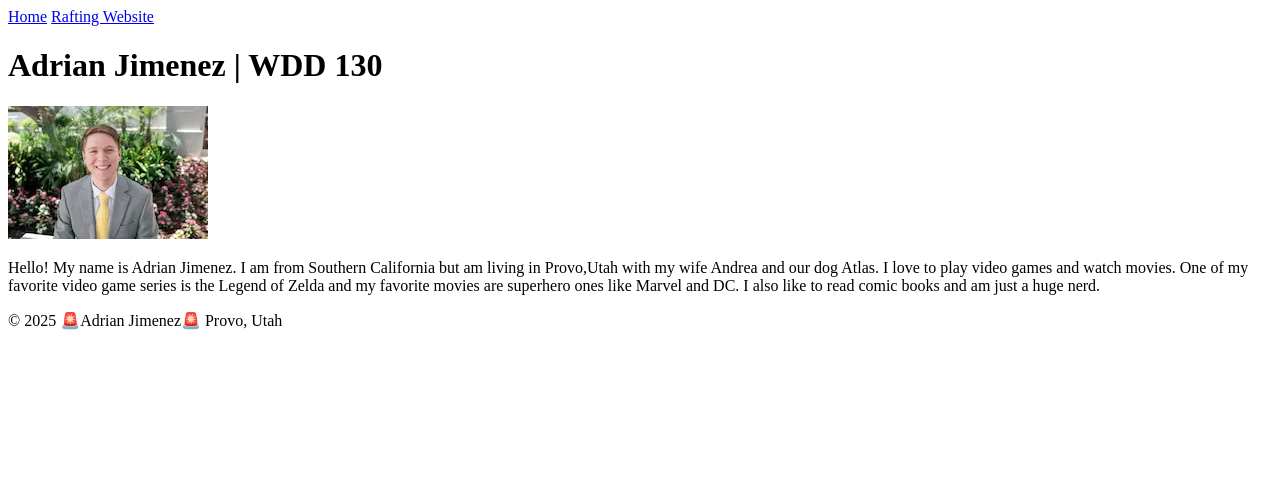
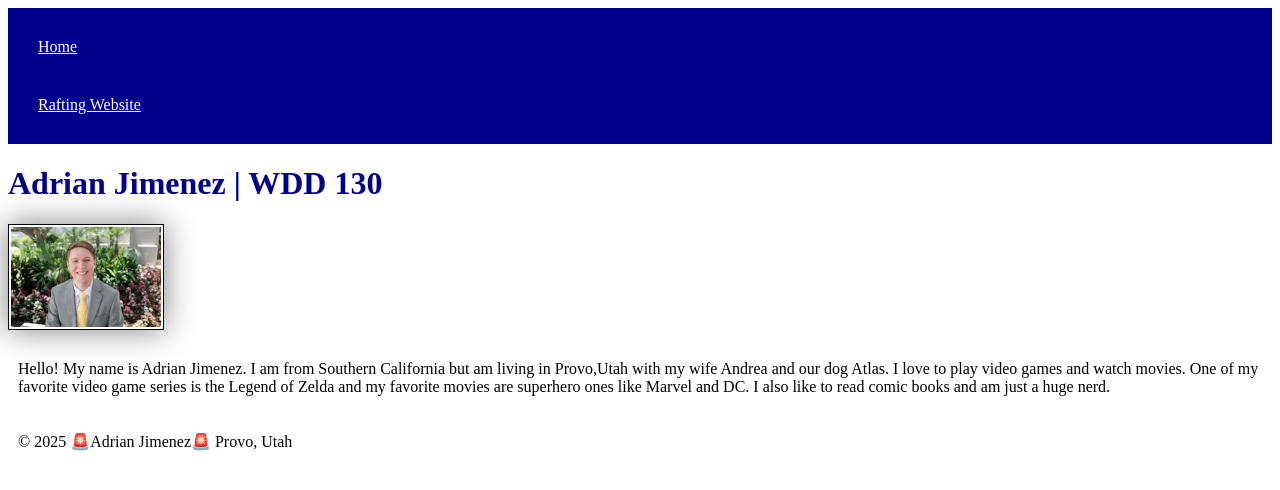
Before and after one commit to adrianj1756/wdd130, a plain HTML site: page index.html in a window 1280 px wide. Drawn offline with Linux system fonts and the light colour scheme.

Commit message:
css styles

```diff
--- a/index.html
+++ b/index.html
@@ -5,6 +5,7 @@
     <meta charset="UTF-8">
     <meta name="viewport" content="width=device-width, initial-scale=1.0">
     <title>Adrian Jimenez | WDD 130</title>
+    <link rel="stylesheet" href="styles/styles.css">
 </head>
 
 <body>
--- /dev/null
+++ b/styles/styles.css
@@ -0,0 +1,27 @@
+nav {
+    background-color: darkblue;
+    padding: 10px;
+}
+
+nav a {
+    color: white;
+    display: block;
+    ;
+    padding: 20px;
+}
+
+h1 {
+    color: darkblue;
+}
+
+img {
+    width: 150px;
+    height: auto;
+    border: 1px solid black;
+    padding: 2px;
+    box-shadow: 0 0 30px gray;
+}
+
+p {
+    padding: 10px;
+}
```
Also changed, not shown: 1 other file.
